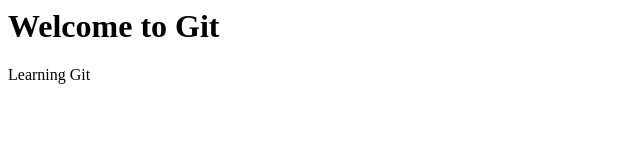
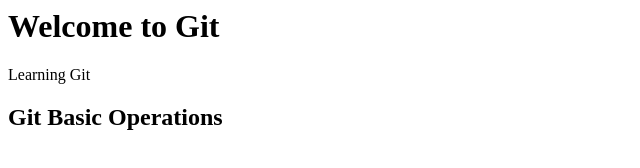
Before and after one commit to Sravanthi-80228/End-Lab-Exam, a plain HTML site: page index.html in a window 1280 px wide. Shown: the whole page, without its empty margins (0-640 px from the left). Drawn offline with Linux system fonts and the light colour scheme.

Commit message:
Third commit: Add heading

```diff
--- a/index.html
+++ b/index.html
@@ -1,2 +1,3 @@
 <html><body><h1>Welcome to Git</h1></body></html>
 <p>Learning Git</p>
+<h2>Git Basic Operations</h2>
```
